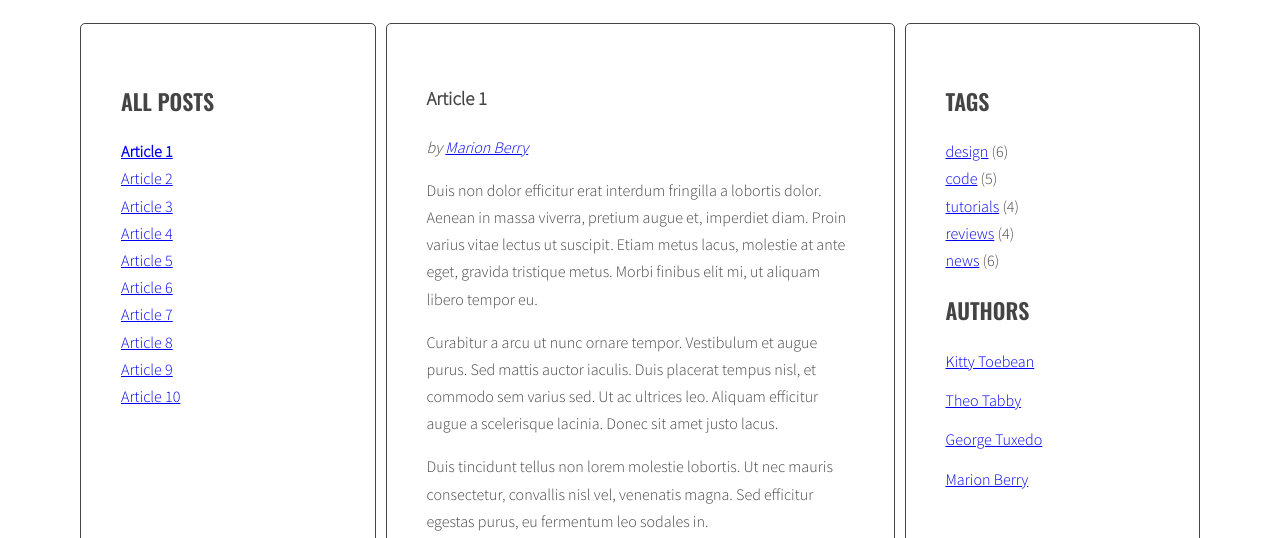
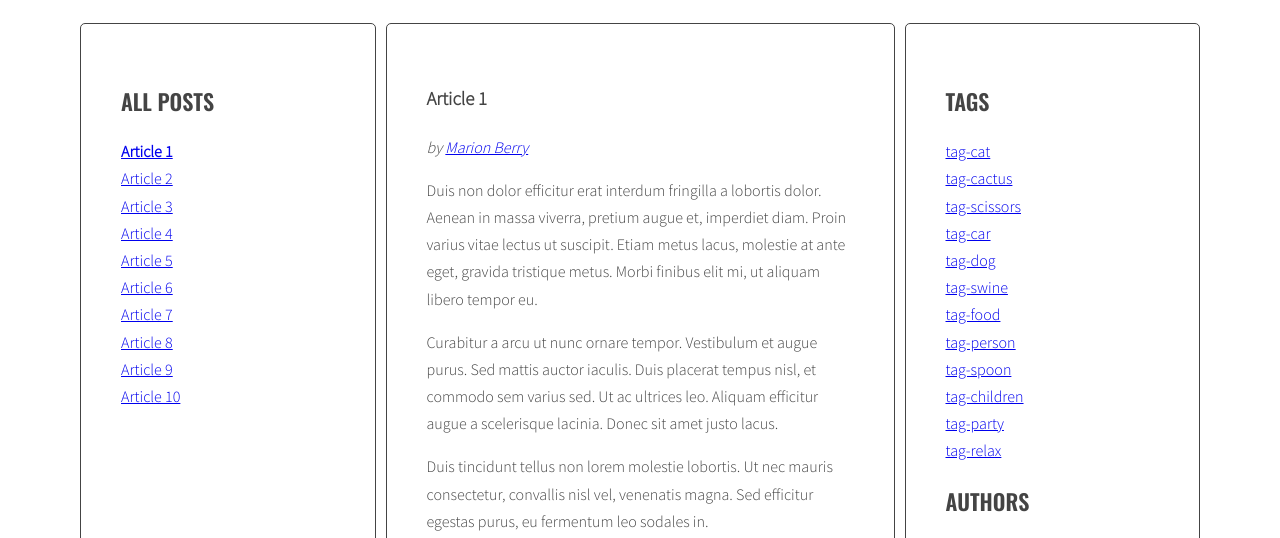
Before and after one commit to marcingrabowski87/javascript-blog, a website: page index.html in a window 1280 px wide. Shown: the part 220-758 px from the top of the page. Drawn offline with nearby package versions, Linux system fonts and the light colour scheme.

Commit message:
Add tags links to right column

```diff
--- a/index.html
+++ b/index.html
@@ -245,11 +245,7 @@
       <aside class="sidebar">
         <h2 class="section-title">Tags</h2>
         <ul class="list tags">
-          <li><a href="#">design</a> <span>(6)</span></li>
-          <li><a href="#">code</a> <span>(5)</span></li>
-          <li><a href="#">tutorials</a> <span>(4)</span></li>
-          <li><a href="#">reviews</a> <span>(4)</span></li>
-          <li><a href="#">news</a> <span>(6)</span></li>
+
         </ul>
         <h2 class="section-title">Authors</h2>
         <ul class="list authors">
--- a/js/script.js
+++ b/js/script.js
@@ -190,11 +190,14 @@ function activeLinHtmlAfterFilterTags() {
 
 function lookForThesameElements(get) {
   clearMessages();
+  /*Get values from object with article and tags  */
   for (let tab in articleTag) {
+
 
     let activeLine = articleTag[tab];
 
     for (let x = 0; x < activeLine.length; x++) {
+
 
       if (activeLine[x] === get) {
         const articleContainTag = [tab];
@@ -309,3 +312,34 @@ function ClickToLinkAuthorHandler() {
 
 
 }
+/*Create tag's list in the right column */
+
+function addTagsLinksToRightColumn(variable) {
+  const tagsidebar = document.querySelector('.sidebar .tags');
+  for (let singleTag of variable) {
+    let tagLinkHtml = '<li><a href =' + singleTag + '>' + singleTag.slice(1) + ' </a></li>';
+    tagsidebar.insertAdjacentHTML('beforeend', tagLinkHtml);
+  }
+}
+
+function createTagListInRightColumn() {
+  const tagList = [];
+  /*Get values from object with article and tags  */
+  for (let tab in articleTag) {
+
+    let activeLine = articleTag[tab];
+
+    for (let x = 0; x < activeLine.length; x++) {
+
+      if ((tagList.indexOf(activeLine[x])) === -1) {
+        tagList.push(activeLine[x]);
+      }
+
+    }
+
+  }
+
+  addTagsLinksToRightColumn(tagList);
+}
+
+createTagListInRightColumn();
```
